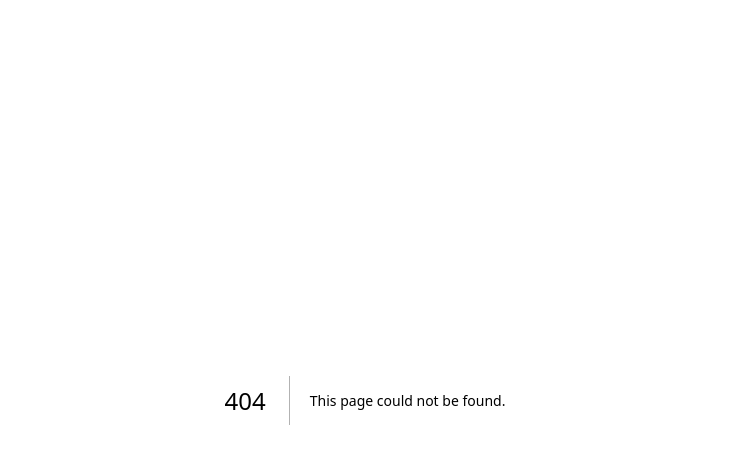
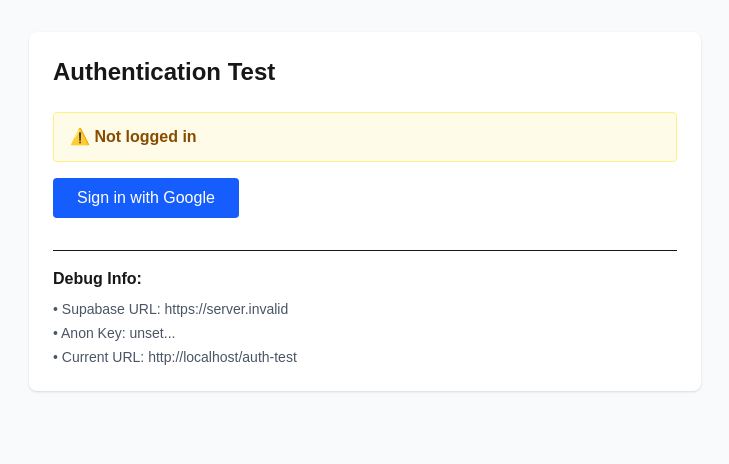
Before and after one commit to seulachoi/resume-saas, a Next.js app: page /auth-test in a window 1280 px wide. Before the commit this address had no page. Shown: the top 464 px of the page, without its empty margins (275-1004 px from the left). Built offline with nearby package versions, Linux system fonts and the light colour scheme; no server answers.

Commit message:
Improve results page UI + trust guards

```diff
--- /dev/null
+++ b/app/auth-test/page.tsx
@@ -0,0 +1,147 @@
+"use client";
+
+import { useEffect, useState } from "react";
+import { supabaseBrowser } from "@/lib/supabaseBrowser";
+
+export default function AuthTestPage() {
+  const [session, setSession] = useState<any>(null);
+  const [loading, setLoading] = useState(true);
+  const [error, setError] = useState<string | null>(null);
+
+  useEffect(() => {
+    const supabase = supabaseBrowser();
+
+    // 현재 세션 확인
+    supabase.auth.getSession().then(({ data, error }) => {
+      if (error) {
+        setError(error.message);
+      }
+      setSession(data.session);
+      setLoading(false);
+    });
+
+    // 인증 상태 변화 감지
+    const {
+      data: { subscription },
+    } = supabase.auth.onAuthStateChange((event, session) => {
+      console.log("Auth event:", event);
+      console.log("Session:", session);
+      setSession(session);
+      setError(null);
+    });
+
+    return () => {
+      subscription.unsubscribe();
+    };
+  }, []);
+
+  const handleGoogleLogin = async () => {
+    try {
+      const supabase = supabaseBrowser();
+      const redirectUrl = `${window.location.origin}/auth/callback?next=/auth-test`;
+
+      console.log("Redirect URL:", redirectUrl);
+
+      const { data, error } = await supabase.auth.signInWithOAuth({
+        provider: "google",
+        options: {
+          redirectTo: redirectUrl,
+        },
+      });
+
+      if (error) {
+        setError(error.message);
+        console.error("OAuth error:", error);
+      } else {
+        console.log("OAuth initiated:", data);
+      }
+    } catch (err: any) {
+      setError(err.message);
+      console.error("Login error:", err);
+    }
+  };
+
+  const handleLogout = async () => {
+    const supabase = supabaseBrowser();
+    await supabase.auth.signOut();
+    setSession(null);
+  };
+
+  if (loading) {
+    return (
+      <div className="min-h-screen flex items-center justify-center">
+        <p>Loading...</p>
+      </div>
+    );
+  }
+
+  return (
+    <div className="min-h-screen bg-gray-50 p-8">
+      <div className="max-w-2xl mx-auto bg-white rounded-lg shadow p-6 space-y-6">
+        <h1 className="text-2xl font-bold">Authentication Test</h1>
+
+        {error && (
+          <div className="bg-red-50 border border-red-200 text-red-800 px-4 py-3 rounded">
+            <strong>Error:</strong> {error}
+          </div>
+        )}
+
+        {session ? (
+          <div className="space-y-4">
+            <div className="bg-green-50 border border-green-200 text-green-800 px-4 py-3 rounded">
+              <strong>✅ Logged In!</strong>
+            </div>
+
+            <div className="space-y-2">
+              <h2 className="font-semibold">Session Info:</h2>
+              <div className="bg-gray-50 p-4 rounded border overflow-auto">
+                <pre className="text-xs">
+                  {JSON.stringify(
+                    {
+                      user_id: session.user?.id,
+                      email: session.user?.email,
+                      provider: session.user?.app_metadata?.provider,
+                    },
+                    null,
+                    2
+                  )}
+                </pre>
+              </div>
+            </div>
+
+            <button
+              onClick={handleLogout}
+              className="bg-red-600 text-white px-6 py-2 rounded hover:bg-red-700"
+            >
+              Sign Out
+            </button>
+          </div>
+        ) : (
+          <div className="space-y-4">
+            <div className="bg-yellow-50 border border-yellow-200 text-yellow-800 px-4 py-3 rounded">
+              <strong>⚠️ Not logged in</strong>
+            </div>
+
+            <button
+              onClick={handleGoogleLogin}
+              className="bg-blue-600 text-white px-6 py-2 rounded hover:bg-blue-700"
+            >
+              Sign in with Google
+            </button>
+          </div>
+        )}
+
+        <div className="mt-8 pt-4 border-t">
+          <h3 className="font-semibold mb-2">Debug Info:</h3>
+          <div className="text-sm space-y-1 text-gray-600">
+            <p>• Supabase URL: {process.env.NEXT_PUBLIC_SUPABASE_URL}</p>
+            <p>
+              • Anon Key: {process.env.NEXT_PUBLIC_SUPABASE_ANON_KEY?.substring(0, 20)}...
+            </p>
+            <p>• Current URL: {typeof window !== "undefined" ? window.location.href : "N/A"}</p>
+          </div>
+        </div>
+      </div>
+    </div>
+  );
+}
--- a/app/auth/callback/route.ts
+++ b/app/auth/callback/route.ts
@@ -4,19 +4,13 @@ import { createServerClient } from "@supabase/ssr";
 
 export async function GET(req: Request) {
   const url = new URL(req.url);
-
   const code = url.searchParams.get("code");
   const next = url.searchParams.get("next") ?? "/";
 
-  if (!code) {
-    return NextResponse.redirect(new URL(`/auth/error?msg=missing_code`, url.origin));
-  }
+  if (!code) return NextResponse.redirect(new URL(next, url.origin));
 
-  // ✅ Next.js 16: cookies() is async
+  // ✅ cookies()가 Promise로 잡히는 환경 대응
   const cookieStore = await cookies();
-
-  // ✅ Response 객체를 먼저 생성
-  const response = NextResponse.redirect(new URL(next, url.origin));
 
   const supabase = createServerClient(
     process.env.NEXT_PUBLIC_SUPABASE_URL!,
@@ -27,25 +21,20 @@ export async function GET(req: Request) {
           return cookieStore.getAll();
         },
         setAll(cookiesToSet) {
-          // ✅ Response 객체에 쿠키 설정
           cookiesToSet.forEach(({ name, value, options }) => {
-            response.cookies.set(name, value, options);
+            cookieStore.set(name, value, options);
           });
         },
       },
     }
   );
 
-  // ✅ 코드를 세션으로 교환
   const { error } = await supabase.auth.exchangeCodeForSession(code);
-
   if (error) {
-    console.error("Auth callback error:", error);
-    return NextResponse.redirect(
-      new URL(`/auth/error?msg=${encodeURIComponent(error.message)}`, url.origin)
-    );
+    const failUrl = new URL(next, url.origin);
+    failUrl.searchParams.set("auth_error", "1");
+    return NextResponse.redirect(failUrl);
   }
 
-  // ✅ 쿠키가 설정된 response 반환
-  return response;
+  return NextResponse.redirect(new URL(next, url.origin));
 }
--- a/lib/supabaseBrowser.ts
+++ b/lib/supabaseBrowser.ts
@@ -1,13 +1,17 @@
-import { createBrowserClient } from "@supabase/ssr";
 
-let client: ReturnType<typeof createBrowserClient> | null = null;
+
+import { createClient } from "@supabase/supabase-js";
 
 export function supabaseBrowser() {
-  if (!client) {
-    client = createBrowserClient(
-      process.env.NEXT_PUBLIC_SUPABASE_URL!,
-      process.env.NEXT_PUBLIC_SUPABASE_ANON_KEY!
-    );
-  }
-  return client;
+  return createClient(
+    process.env.NEXT_PUBLIC_SUPABASE_URL!,
+    process.env.NEXT_PUBLIC_SUPABASE_ANON_KEY!,
+    {
+      auth: {
+        persistSession: true,
+        autoRefreshToken: true,
+        detectSessionInUrl: true,
+      },
+    }
+  );
 }
```
Also changed, not shown: 1 other file (tests, documents, lock files or other folders).
